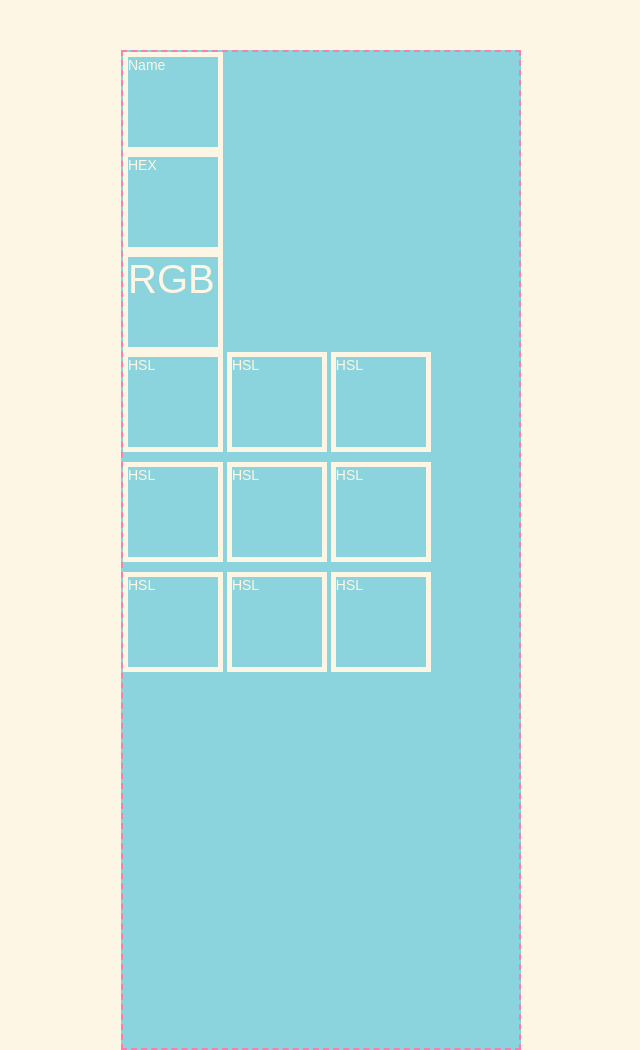
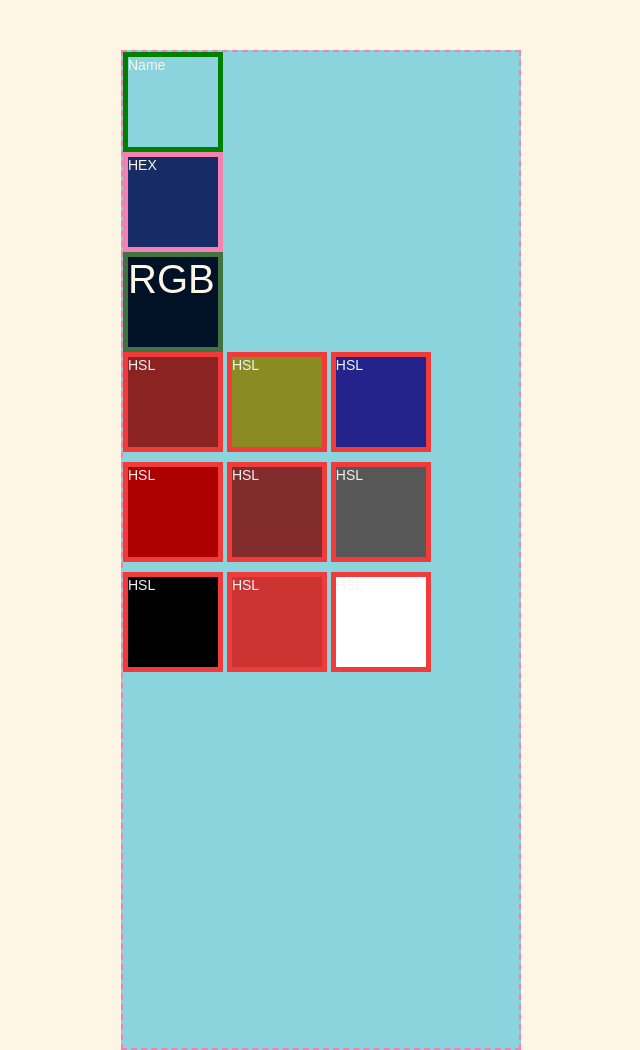
Before and after one commit to TreJpg/HW-11-, a plain HTML site: page index.html in a window 1280 px wide. Shown: the whole page, without its empty margins (319-959 px from the left). Drawn offline with Linux system fonts and the light colour scheme.

Commit message:
color selectors

```diff
--- a/style.css
+++ b/style.css
@@ -31,60 +31,63 @@ p{
 }
 
 .name {
-  background-color: ;
-  color: ;
-  border: 5px solid ;
+
+  background-color: black
+  color:white;
+  border: 5px solid green;
 }
 
 .hex {
-  background-color: ;
-  color: ;
-  border: 5px solid ;
+  Background-color: #172c66;
+  Color: #fef6e4;
+  Border: 5px solid #f582ae;
+
 }
 
 .rgb {
-  background-color: ;
-  color: ;
-  border: 5px solid ;
+  background-color: rgb(1, 17, 38) ;
+  color:gb(242, 242, 242);
+  border: 5px solid rgb(64, 115, 68) ;
   font-size: 40px;
 }
 
 .hsl {
-  background-color: ;
-  color: ;
-  border: 5px solid ;
+  background-color: hsl(0, 60%, 34%) ;
+  color: hsl(0, 0%, 95%);
+  /*change color to Color: hsla(0, 0%, 95%, .8) after first commit*/
+  Border: 5px solid hsl(0, 87%, 59%)
 }
 
 .hue1 {
-  background-color: ;
+  Background-color: hsl(60, 60%, 34%)
 }
 
 .hue2 {
-  background-color: ;
+ Background-color: hsl(240, 60%, 34%)
 }
 
 .sat1 {
-  background-color: ;
+ Background-color: hsl(0, 100%, 34%)
 }
 
 .sat2 {
-  background-color: ;
+  Background-color: hsl(0, 50%, 34%)
 }
 
 .sat3 {
-  background-color: ;
+ Background-color: hsl(0, 0%, 34%)
 }
 
 .light1{
-  background-color: ;
+Background-color: hsl(0, 60%, 0%)
 }
 
 .light2{
-  background-color: ;
+  Background-color: hsl(0, 60%, 50%)
 }
 
 .light3{
-  background-color: ;
+ Background-color: hsl(0, 60%, 100%)
 }
 
 .row {
```
